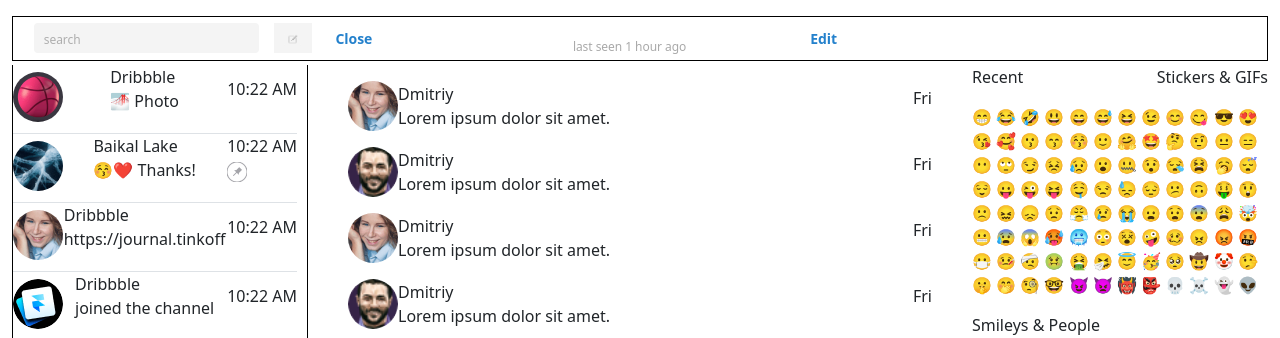
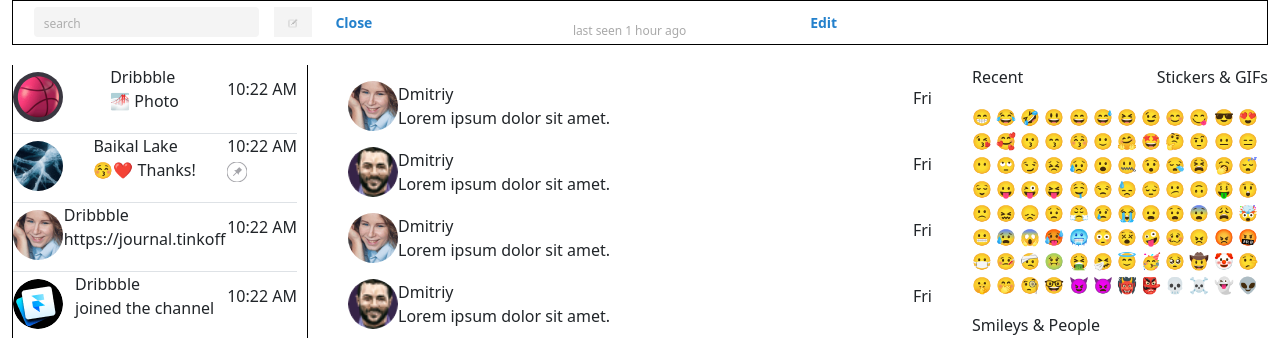
Before and after one commit to doniyorjaloliddinov/telegram-bootstrap, a plain HTML site: page index.html in a window 1280 px wide. Shown: the top 338 px of the page. Drawn offline with Linux system fonts and the light colour scheme.

Commit message:
add some changes

```diff
--- a/index.html
+++ b/index.html
@@ -14,8 +14,8 @@
 
 <body>
     <!-- ======================================HEADER====================================== -->
-    <div class="container-fluid position-fixed mt-3 top-0">
-        <header class="header">
+    <div class="container-fluid  position-fixed top-0 ">
+        <header class="header ">
             <div class="row">
                 <div class="col-3">
                     <form class="header__form d-flex align-items-center justify-content-between"
```
